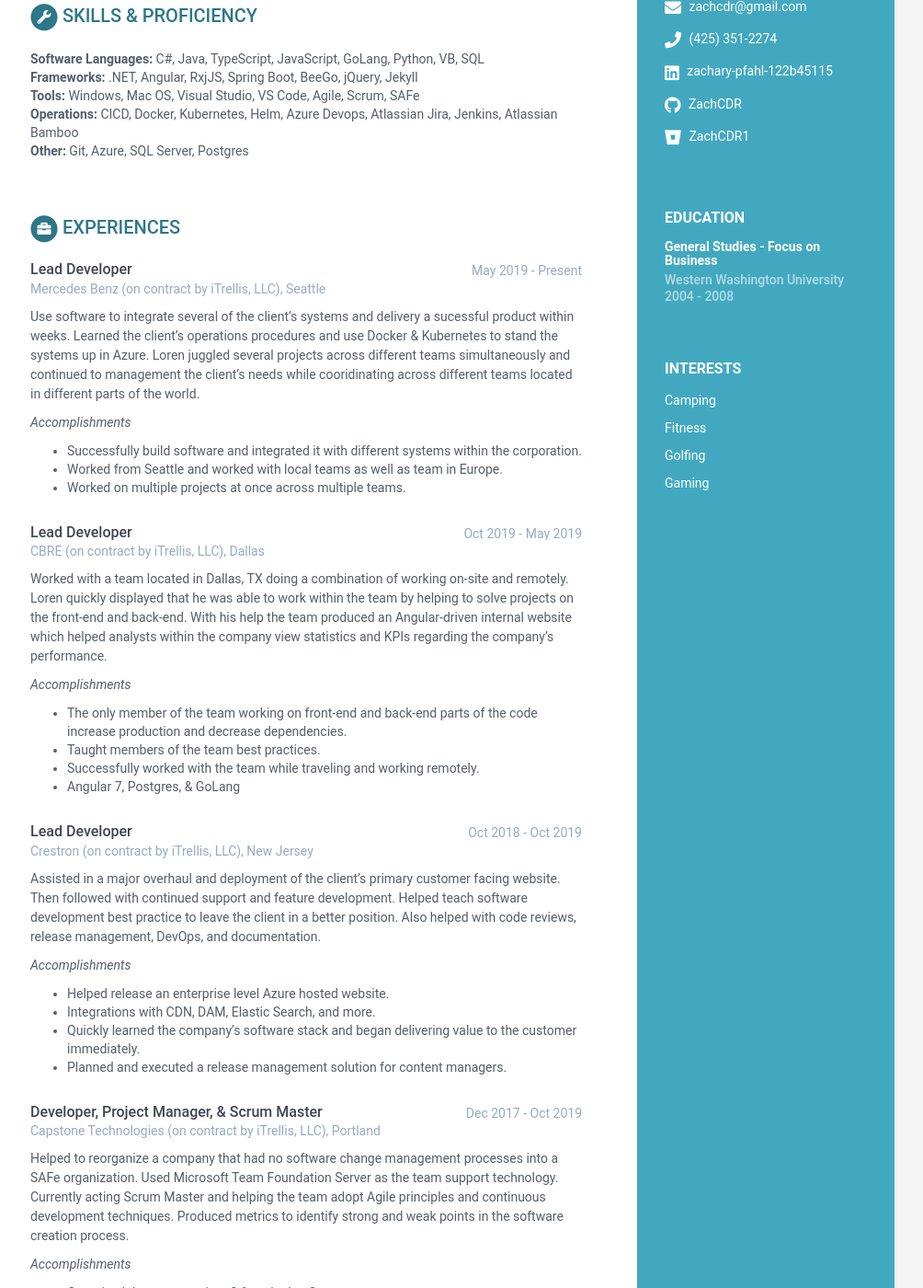
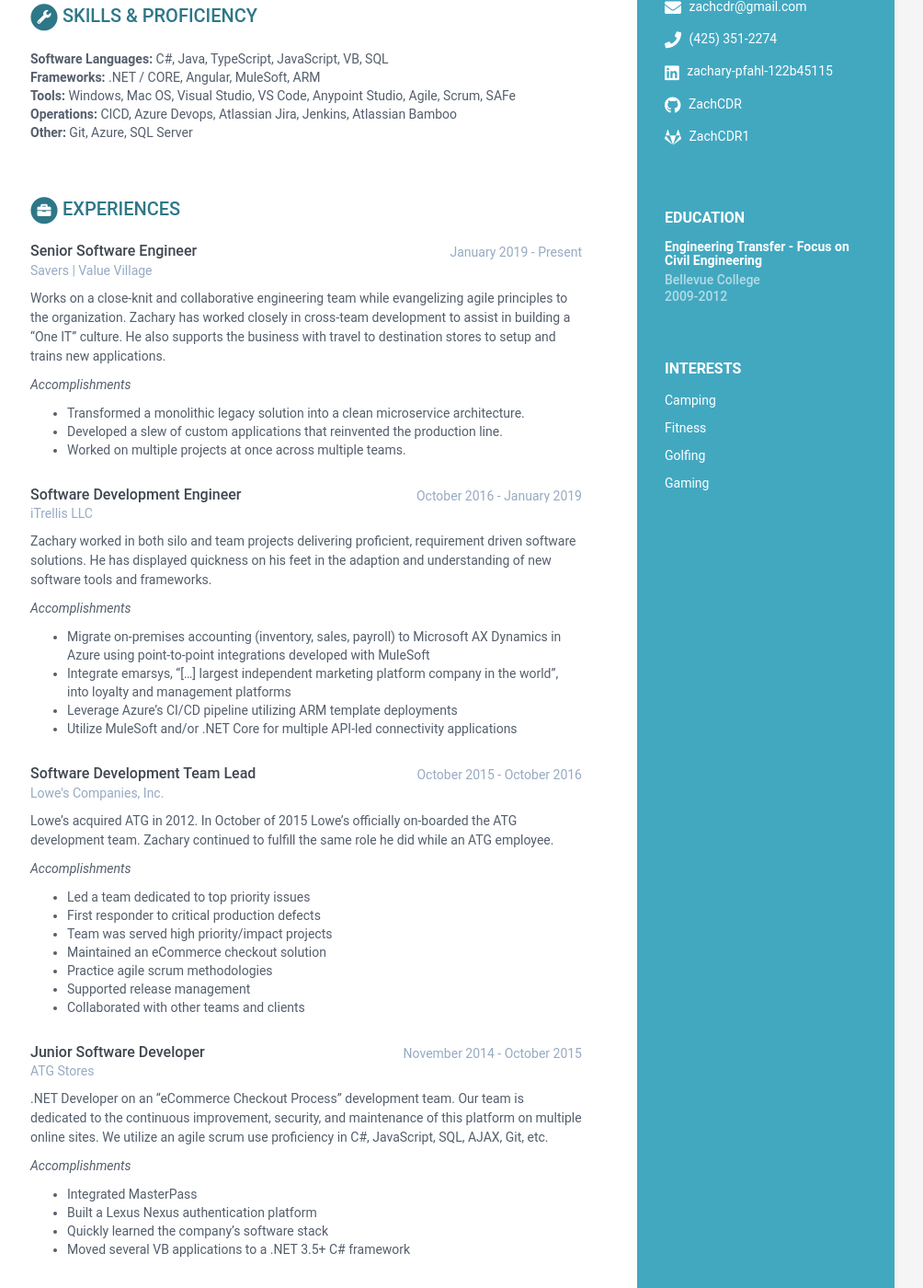
Before and after one commit to zachcdr/resume, a Jekyll site: the page built from index.html, in a window 1280 px wide and 1400 px high, scrolled down 301 px. Shown: the whole window at 92% size, without its empty margins (167-1171 px from the left). Built offline with Jekyll 4.4.1, drawn with Linux system fonts in a browser that asks for light colours; some of the changed text lies outside the part shown.

Commit message:
Update work experience

```diff
--- a/_data/data.yml
+++ b/_data/data.yml
@@ -17,8 +17,8 @@
     website:
     linkedin: zachary-pfahl-122b45115
     github: ZachCDR
-    gitlab:
-    bitbucket: ZachCDR1
+    gitlab: ZachCDR1
+    bitbucket:
     twitter:
     stack-overflow:
     codewars:
@@ -52,152 +52,81 @@
 
 
 education:
-    - degree: General Studies - Focus on Business
-      university: Western Washington University
-      time: 2004 - 2008
+    - degree: Engineering Transfer - Focus on Civil Engineering
+      university: Bellevue College
+      time: 2009-2012
 
 experiences:
-    - role: Lead Developer
-      time: May 2019 - Present
-      company: Mercedes Benz (on contract by iTrellis, LLC), Seattle
+    - role: Senior Software Engineer
+      time: January 2019 - Present
+      company: Savers | Value Village
       details: |
-        Use software to integrate several of the client's systems and delivery
-        a sucessful product within weeks. Learned the client's operations procedures
-        and use Docker &amp; Kubernetes to stand the systems up in Azure.  Loren juggled
-        several projects across different teams simultaneously and continued to management
-        the client's needs while cooridinating across different teams located in
-        different parts of the world.
+        Works on a close-knit and collaborative engineering team while evangelizing agile
+        principles to the organization. Zachary has worked closely in cross-team development to
+        assist in building a "One IT" culture. He also supports the business with travel to destination
+        stores to setup and trains new applications.
 
         _Accomplishments_
-          -	Successfully build software and integrated it with different systems within
-          the corporation.
-          - Worked from Seattle and worked with local teams as well as team in Europe.
+          -	Transformed a monolithic legacy solution into a clean microservice architecture.
+          - Developed a slew of custom applications that reinvented the production line.
           - Worked on multiple projects at once across multiple teams.
 
-    - role: Lead Developer
-      time: Oct 2019 - May 2019
-      company: CBRE (on contract by iTrellis, LLC), Dallas
+    - role: Software Development Engineer
+      time: October 2016 - January 2019
+      company: iTrellis LLC
       details: |
-        Worked with a team located in Dallas, TX doing a combination of working on-site
-        and remotely.  Loren quickly displayed that he was able to work within the team
-        by helping to solve projects on the front-end and back-end. With his help the team
-        produced an Angular-driven internal website which helped analysts within the company
-        view statistics and KPIs regarding the company's performance.
+        Zachary worked in both silo and team projects delivering proficient, requirement
+        driven software solutions. He has displayed quickness on his feet in the adaption
+        and understanding of new software tools and frameworks.
 
         _Accomplishments_
-          -	The only member of the team working on front-end and back-end parts of the code
-          increase production and decrease dependencies.
-          - Taught members of the team best practices.
-          - Successfully worked with the team while traveling and working remotely.
-          - Angular 7, Postgres, & GoLang
+          - Migrate on-premises accounting (inventory, sales, payroll)
+            to Microsoft AX Dynamics in Azure using point-to-point
+            integrations developed with MuleSoft
+          - Integrate emarsys, "[...] largest independent marketing platform company in the world",
+            into loyalty and management platforms
+          - Leverage Azure's CI/CD pipeline utilizing ARM template deployments
+          - Utilize MuleSoft and/or .NET Core for multiple API-led connectivity applications
 
-    - role: Lead Developer
-      time: Oct 2018 - Oct 2019
-      company: Crestron (on contract by iTrellis, LLC), New Jersey
+    - role: Software Development Team Lead
+      time: October 2015 - October 2016
+      company: Lowe's Companies, Inc.
       details: |
-        Assisted in a major overhaul and deployment of the client’s
-        primary customer facing website. Then followed with continued
-        support and feature development. Helped teach software
-        development best practice to leave the client in a better
-        position.  Also helped with code reviews, release management,
-        DevOps, and documentation.
+        Lowe's acquired ATG in 2012. In October of 2015 Lowe's officially on-boarded the ATG development team.
+        Zachary continued to fulfill the same role he did while an ATG employee.
 
         _Accomplishments_
-          -	Helped release an enterprise level Azure hosted website.
-          -	Integrations with CDN, DAM, Elastic Search, and more.
-          -	Quickly learned the company’s software stack and began delivering value to the customer immediately.
-          -	Planned and executed a release management solution for content managers.
+          -	Led a team dedicated to top priority issues
+          -	First responder to critical production defects
+          -	Team was served high priority/impact projects
+          -	Maintained an eCommerce checkout solution
+          - Practice agile scrum methodologies
+          - Supported release management
+          - Collaborated with other teams and clients
 
 
-    - role: Developer, Project Manager, &amp; Scrum Master
-      time: Dec 2017 - Oct 2019
-      company: Capstone Technologies (on contract by iTrellis, LLC), Portland
+    - role: Junior Software Developer
+      time: November 2014 - October 2015
+      company: ATG Stores
       details: |
-        Helped to reorganize a company that had no software change management
-        processes into a SAFe organization.  Used Microsoft Team Foundation
-        Server as the team support technology.  Currently acting Scrum Master
-        and helping the team adopt Agile principles and continuous development
-        techniques.  Produced metrics to identify strong and weak points in
-        the software creation process.
+        .NET Developer on an "eCommerce Checkout Process" development team. Our team is
+        dedicated to the continuous improvement, security, and maintenance
+        of this platform on multiple online sites. We utilize an agile scrum use
+        proficiency in C#, JavaScript, SQL, AJAX, Git, etc.
 
         _Accomplishments_
-          -	Organized the company into 3 functioning Scrum teams.
-          -	Taught 9 developers and 5+ business analysts how to utilize the Scrum process.
-          -	Quickly learned the company’s software stack and began delivering value to
-          the customer.
-          -	Created a CI/CD pipeline to increase productivity and quality assurance.
-
-
-    - role: Developer Team Lead, Business Analyst, &amp; Scrum Master
-      time: Mar 2011 - Jun 2016
-      company: ATG Stores / Lowe's, Kirkland
-      details: |
-        Loren began his role at ATG as a software developer and quickly took over
-        a major piece of the system. Loren rewrote the e-commerce cart and checkout
-        then built a team to help maintain and add features. Loren was essential
-        in helping the integration with Lowe's and helped
-
-        _Accomplishments_
-          - Built and maintained an e-commerce checkout using Asp.net and C#.
-          - Was a pioneer in the company by adopting Scrum methodoligies with his team.
-          - Lead the team in compliying with PCI standards.
-          - Designed and implemented a secure credit card vault.
-
-projects:
-    title: Projects
-    intro: >
-      You can list your side projects or open source libraries in this
-      section. Lorem ipsum dolor sit amet, consectetur adipiscing elit.
-      Vestibulum et ligula in nunc bibendum fringilla a eu lectus.
-
-    assignments:
-      - title: Velocity
-        link: "#hook"
-        tagline: "A responsive website template designed to help startups promote, market and sell their products."
-
-      - title: DevStudio
-        link: "#"
-        tagline: "A responsive website template designed to help web developers/designers market their services."
-
-      - title: Tempo
-        link: "#"
-        tagline: "A responsive website template designed to help startups promote their products or services and to attract users &amp; investors"
-
-      - title: Atom
-        link: "#"
-        tagline: "A comprehensive website template solution for startups/developers to market their mobile apps."
-
-      - title: Delta
-        link: "#"
-        tagline: "A responsive Bootstrap one page theme designed to help app developers promote their mobile apps"
-
-publications:
-    title: Publications
-    intro: |
-      You can list your publications in this section. Lorem ipsum dolor sit
-      amet, consectetur adipiscing elit. Vestibulum et ligula in nunc
-      bibendum fringilla a eu lectus.
-
-    papers:
-      - title: The Art of Computer Programming
-        authors: Donald E. Knuth
-        conference: Addison-Wesley, 1968
-
-      - title: "Genetic Programming III: Darwinian Invention &amp; Problem Solving"
-        authors: Koza, J.R., Andre, D., Bennett, F.H., Keane, M.A.
-        conference: "Morgan Kaufmann Publishers Inc., San Francisco, CA, USA, 1st edn. (1999)"
-
-      - title: A syntax directed compiler for Algol 60
-        authors: Edgar T. Irons
-        conference: "Comm. ACM 4 (1961), 51–55"
+          -	Integrated MasterPass
+          -	Built a Lexus Nexus authentication platform
+          -	Quickly learned the company’s software stack
+          -	Moved several VB applications to a .NET 3.5+ C# framework
 
 skills:
     title: Skills &amp; Proficiency
-    languages: "C#, Java, TypeScript, JavaScript, GoLang, Python, VB, SQL"
-    frameworks: ".NET, Angular, RxjJS, Spring Boot, BeeGo, jQuery, Jekyll"
-    tools: "Windows, Mac OS, Visual Studio, VS Code, Agile, Scrum, SAFe"
-    operations: "CICD, Docker, Kubernetes, Helm, Azure Devops, Atlassian Jira, Jenkins, Atlassian Bamboo"
-    other: "Git, Azure, SQL Server, Postgres"
+    languages: "C#, Java, TypeScript, JavaScript, VB, SQL"
+    frameworks: ".NET / CORE, Angular, MuleSoft, ARM"
+    tools: "Windows, Mac OS, Visual Studio, VS Code, Anypoint Studio, Agile, Scrum, SAFe"
+    operations: "CICD, Azure Devops, Atlassian Jira, Jenkins, Atlassian Bamboo"
+    other: "Git, Azure, SQL Server"
 
 #footer: >
     #Designed with <i class="fas fa-heart"></i> by <a href="http://themes.3rdwavemedia.com" target="_blank" rel="nofollow">Xiaoying Riley</a>
```
